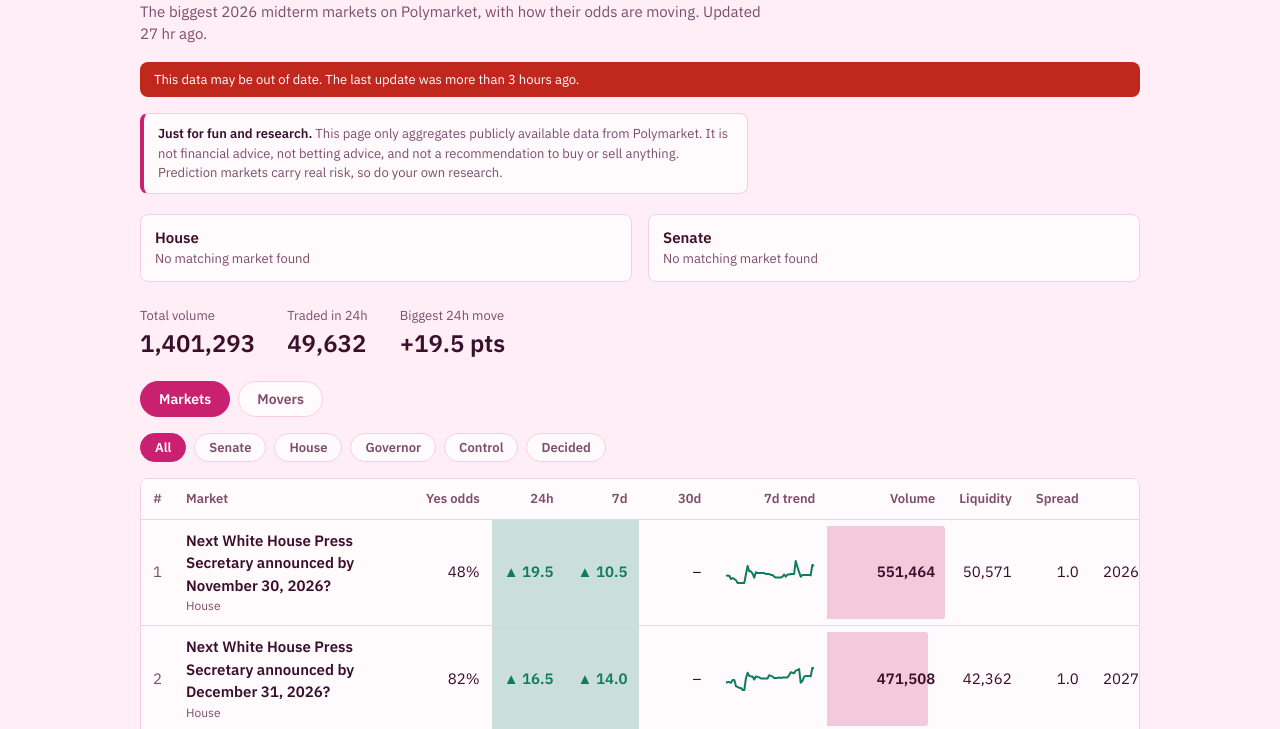
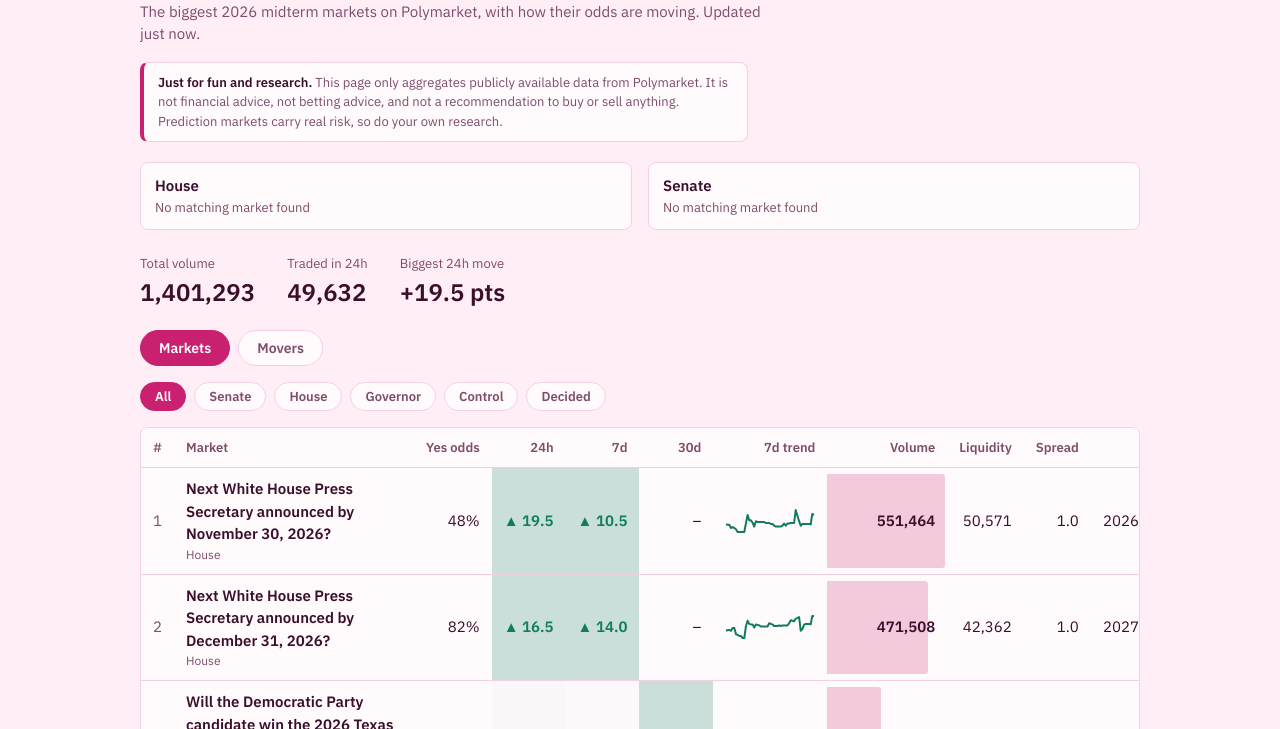
Before and after one commit to ari-price/Girls-Go-Polymarket-Midterms, a plain HTML site: page docs/index.html in a window 1280 px wide. Shown: the part 117-846 px from the top of the page. Drawn offline with nearby package versions, Linux system fonts and the light colour scheme.

Commit message:
Daily update

```diff
--- a/docs/index.html
+++ b/docs/index.html
@@ -62,7 +62,7 @@ footer{max-width:1040px;margin:0 auto;padding:0 20px;color:var(--mute);font-size
 <main>
 <header class=top><h1>Girls Go Midterm Poly Markets</h1>
 <nav class=nav aria-label="Site pages"><button data-v=dash aria-current=page>Dashboard</button><button data-v=start aria-current=false>Start here</button><button data-v=practice aria-current=false>Practice</button><button data-v=about aria-current=false>About</button></nav></header>
-<p class=sub>The biggest 2026 midterm markets on Polymarket, with how their odds are moving. Updated <time id=ago datetime="2026-11-23T05:31:41.795676+00:00">Nov 23, 2026 05:31 UTC</time>. <b id=eday></b></p>
+<p class=sub>The biggest 2026 midterm markets on Polymarket, with how their odds are moving. Updated <time id=ago datetime="2026-11-24T08:10:27.731334+00:00">Nov 24, 2026 08:10 UTC</time>. <b id=eday></b></p>
 <aside class=banner id=stale hidden>This data may be out of date. The last update was more than 3 hours ago.</aside>
 <aside class=disc role=note><b>Just for fun and research.</b> This page only aggregates publicly available data from Polymarket. It is not financial advice, not betting advice, and not a recommendation to buy or sell anything. Prediction markets carry real risk, so do your own research.</aside>
 <div id=v-dash>
```
Also changed, not shown: docs/markets.json (+1 -1 lines).
